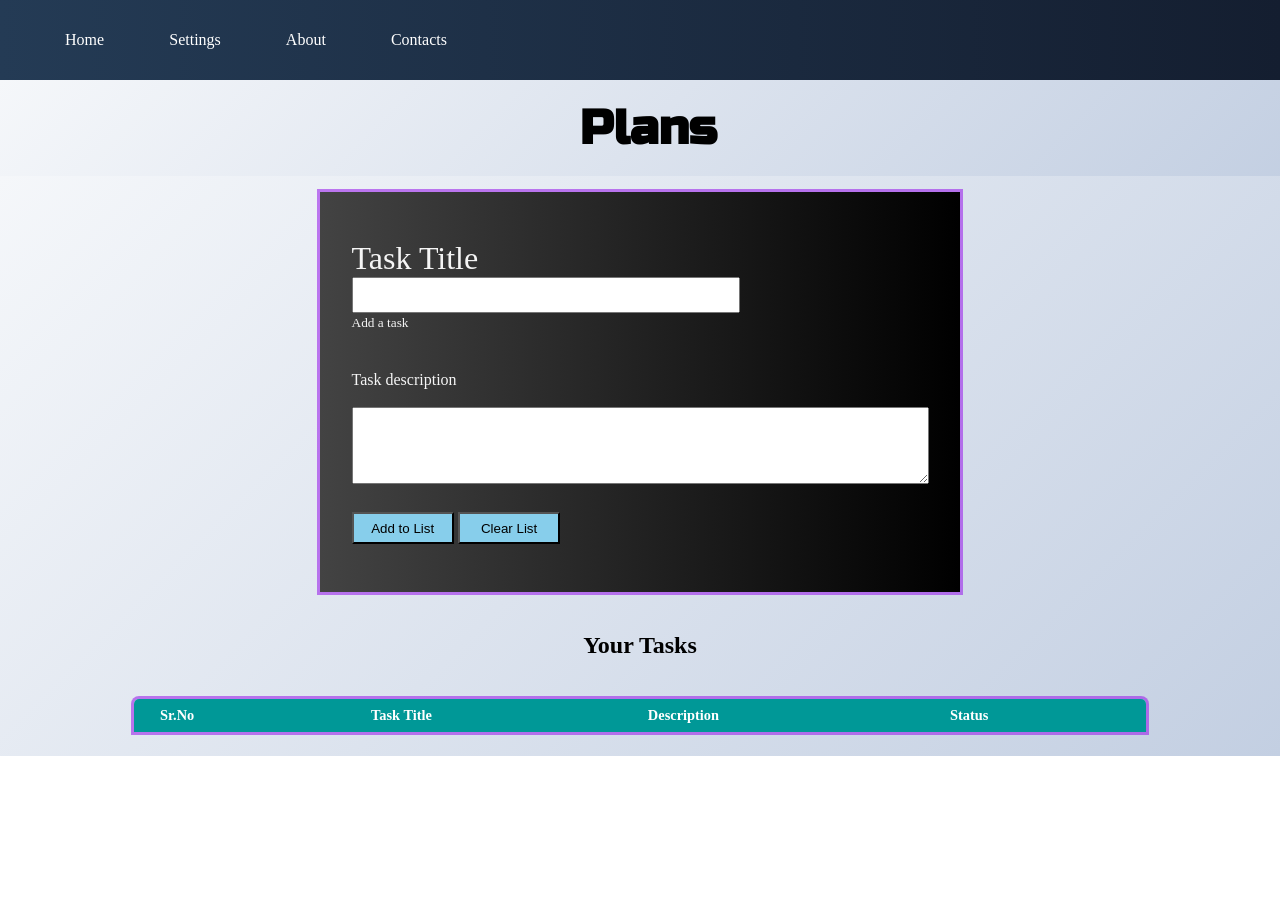
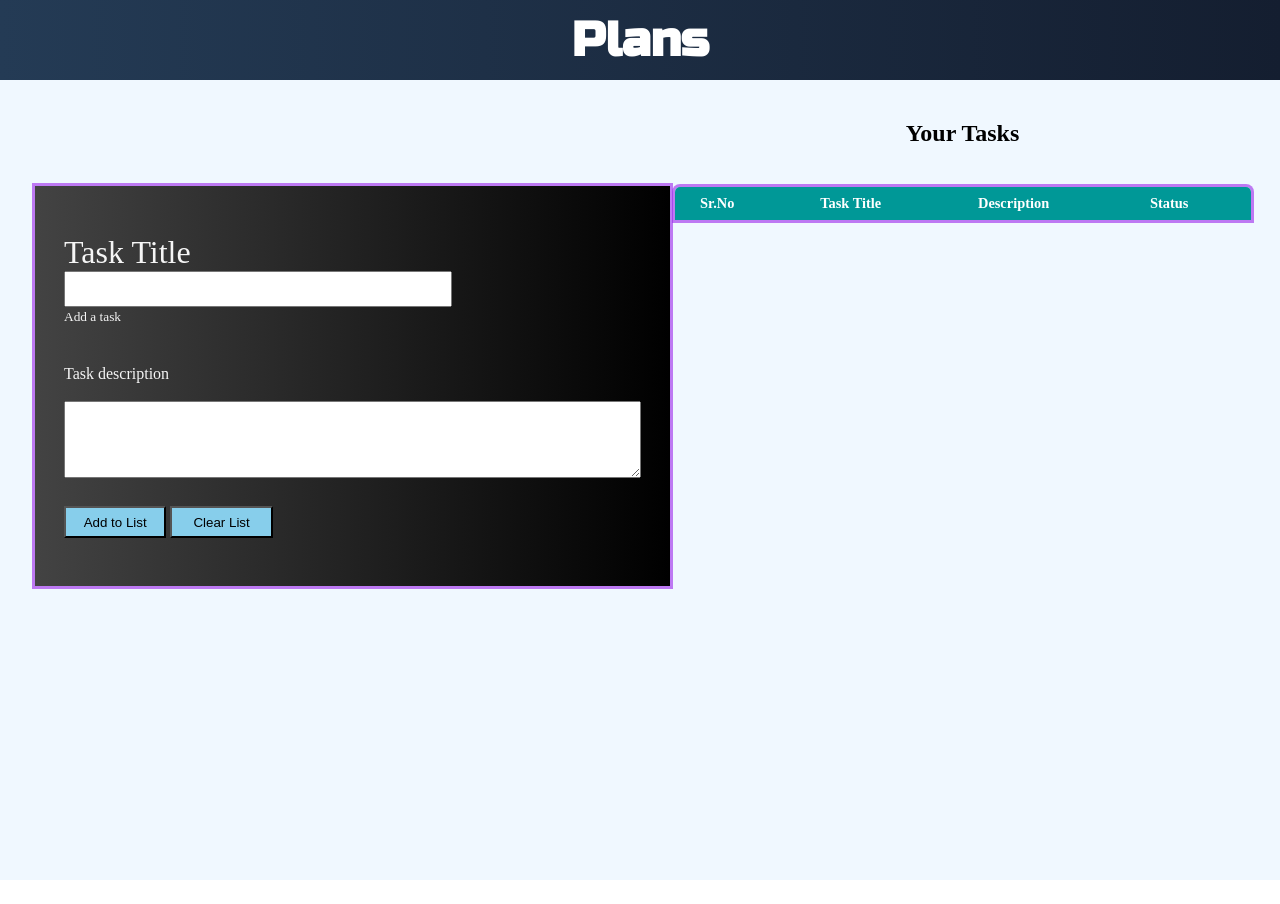
Before and after one commit to Winter021/Plann-ed, a plain HTML site: page index.html in a window 1280 px wide. Before the commit the page ends 800 px from the top, so only its background shows below. Drawn offline with Linux system fonts and the light colour scheme; a web font is replaced by a local one.

Commit message:
vertical to horizontal alignment

```diff
--- a/HeaderStyle.css
+++ b/HeaderStyle.css
@@ -35,7 +35,7 @@ background: linear-gradient(to right, #243B55, #141E30); /* W3C, IE 10+/ Edge, F
     /* background-color: whitesmoke;
      */
 
-     background-image: linear-gradient(135deg, #f5f7fa 0%, #c3cfe2 100%);
+     /* background-image: linear-gradient(135deg, #f5f7fa 0%, #c3cfe2 100%); */
     padding: 1vh;
     height: 10vh;
     width: 100vw;
@@ -44,16 +44,26 @@ background: linear-gradient(to right, #243B55, #141E30); /* W3C, IE 10+/ Edge, F
     display: flex;
     align-items: center;
     justify-content: center;
-
+    box-sizing: border-box;
     /* font-family: 'Cedarville Cursive', cursive; */
 
         font-family: 'Cedarville Cursive', cursive;
 
     font-family: 'Russo One', sans-serif;
 
+    background: #141E30;  /* fallback for old browsers */
+background: -webkit-linear-gradient(to right, #243B55, #141E30);  /* Chrome 10-25, Safari 5.1-6 */
+background: linear-gradient(to right, #243B55, #141E30); /* W3C, IE 10+/ Edge, Firefox 16+, Chrome 26+, Opera 12+, Safari 7+ */
+
+    color: white;
+
 }
 
 .pageheading h1{
     /* color: rgb(202, 247, 1); */
-    color : black
+    /* color : black */
 }
+
+.body{
+    background-color: aliceblue;
+}
--- a/index.html
+++ b/index.html
@@ -26,7 +26,7 @@
 
 <body>
     <header>
-        <nav>
+        <!-- <nav>
             <div class="navlist">
             <ul>
                 <li>Home</li>
@@ -38,13 +38,14 @@
         <div class="navspace">
 
         </div>
-        </nav>
+        </nav> -->
         <div class="pageheading">
             <h1>Plans</h1>
         </div>
     </header>
     <main>
         <div class="pagebody">
+
                 <div class="formbody">
                 <div> <!--Removed form tag-->
                     <div class="formgroup1">
@@ -72,6 +73,7 @@
                 <div class="heading">
                     <h2>Your Tasks</h2>
                 </div>
+                <div class="tablebody">
                 <table id = "table" class = "fulltable">
                     <thead>
                         <tr>
@@ -91,6 +93,7 @@
                     </tbody>
                 </table>
             </div>
+            </div>
 
         </div>
     </main>
--- a/style.css
+++ b/style.css
@@ -5,16 +5,17 @@
 
 .pagebody
 {
-    background-image: linear-gradient(135deg, #f5f7fa 0%, #c3cfe2 100%);
+    /* background-image: linear-gradient(135deg, #f5f7fa 0%, #c3cfe2 100%); */
 
+    background-color: aliceblue;
     width: 100vw;
-    /* height: 150vh; */
+    height: 100vh;
 
     display: flex ;
-    align-items: center;
+    /* align-items: center; */
     /* justify-content: center; */
 
-    flex-direction: column;
+    flex-direction: row;
 
 }
 
@@ -35,6 +36,9 @@
     justify-content: center;
     align-items: center;
 
+    position: relative;
+    top: 90px;
+    left: 35px;
 }
 
 .formgroup1
@@ -71,19 +75,17 @@
 
 }
 
-.tasklistbody
-{
-    /* height: 50vh; */
-    width: 80vw;
+.tasklistbody {
+    height: 100vh;
+    width: 50vw;
     /* border: 2px solid red; */
     margin-top: 3vh;
-
     display: flex;
     align-items: center;
-    justify-content: center;
+    /* justify-content: center; */
     flex-direction: column;
-
-}
+    margin-left: 10px;
+  }
 
 .heading
 {
--- a/tablestyle.css
+++ b/tablestyle.css
@@ -2,9 +2,9 @@
     border-collapse: collapse;
     margin: 3vh 2vw ;
     font-size: 0.9em;
-    min-width: 79vw;
+    min-width: 45vw;
     box-shadow: rgba(156, 38, 235, 0.603) 0px 0px 0px 3px;
-
+    box-sizing: border-box;
 
     border-radius:  5px 5px  0 0 ;
     overflow: hidden;
```
